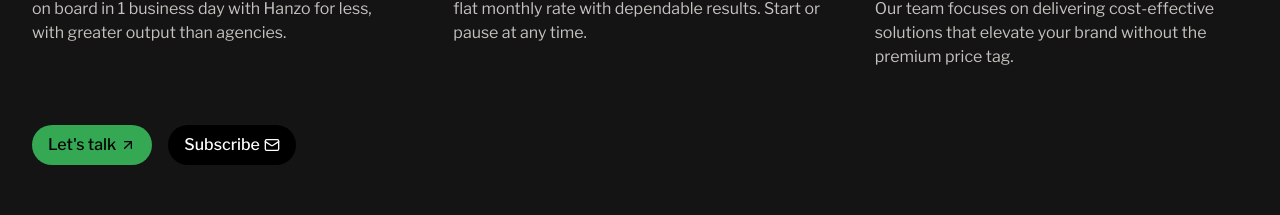
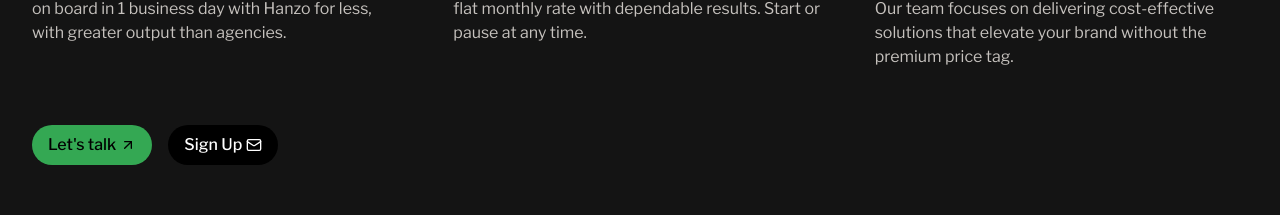
Before and after one commit to hanzoai/agency, a React (Vite) app: page / in a window 1280 px wide. Shown: the part 2100-2315 px from the top of the page. Built offline with nearby package versions, Linux system fonts and the light colour scheme.

Commit message:
Update Hero component button
- Change "See What We Offer" button text to "Sign Up".
- Add rainbow gradient animation on hover.

```diff
--- a/src/components/WhyHanzo.tsx
+++ b/src/components/WhyHanzo.tsx
@@ -49,8 +49,11 @@ const WhyHanzo = () => {
             Let's talk
             <ArrowUpRight size={16} className="ml-1" />
           </a>
-          <a href="/subscribe" className="lets-talk-btn bg-black hover:bg-black/90 text-white">
-            Subscribe
+          <a
+            href="/subscribe"
+            className="lets-talk-btn bg-black hover:bg-black/0 text-white hover:text-black rainbow-gradient-btn transition-all duration-300"
+          >
+            Sign Up
             <Mail size={16} className="ml-1" />
           </a>
         </div>
--- a/src/index.css
+++ b/src/index.css
@@ -1,3 +1,4 @@
+
 @import url('https://fonts.googleapis.com/css2?family=Manrope:wght@400;500;600;700;800&family=Libre+Franklin:wght@300;400;500;600;700;800;900&display=swap');
 
 @tailwind base;
@@ -124,4 +125,42 @@
   .lets-talk-btn.bg-black {
     @apply text-white;
   }
+
+  .rainbow-gradient-btn {
+    position: relative;
+    z-index: 1;
+    overflow: hidden;
+  }
+
+  .rainbow-gradient-btn::before {
+    content: "";
+    position: absolute;
+    top: 0;
+    left: 0;
+    right: 0;
+    bottom: 0;
+    background: linear-gradient(45deg, #8B5CF6, #D946EF, #F97316, #0EA5E9, #34a853);
+    background-size: 400% 400%;
+    z-index: -1;
+    border-radius: 9999px;
+    opacity: 0;
+    transition: opacity 0.3s ease;
+  }
+
+  .rainbow-gradient-btn:hover::before {
+    opacity: 1;
+    animation: rainbow-shift 3s ease infinite;
+  }
+
+  @keyframes rainbow-shift {
+    0% {
+      background-position: 0% 50%;
+    }
+    50% {
+      background-position: 100% 50%;
+    }
+    100% {
+      background-position: 0% 50%;
+    }
+  }
 }
```
